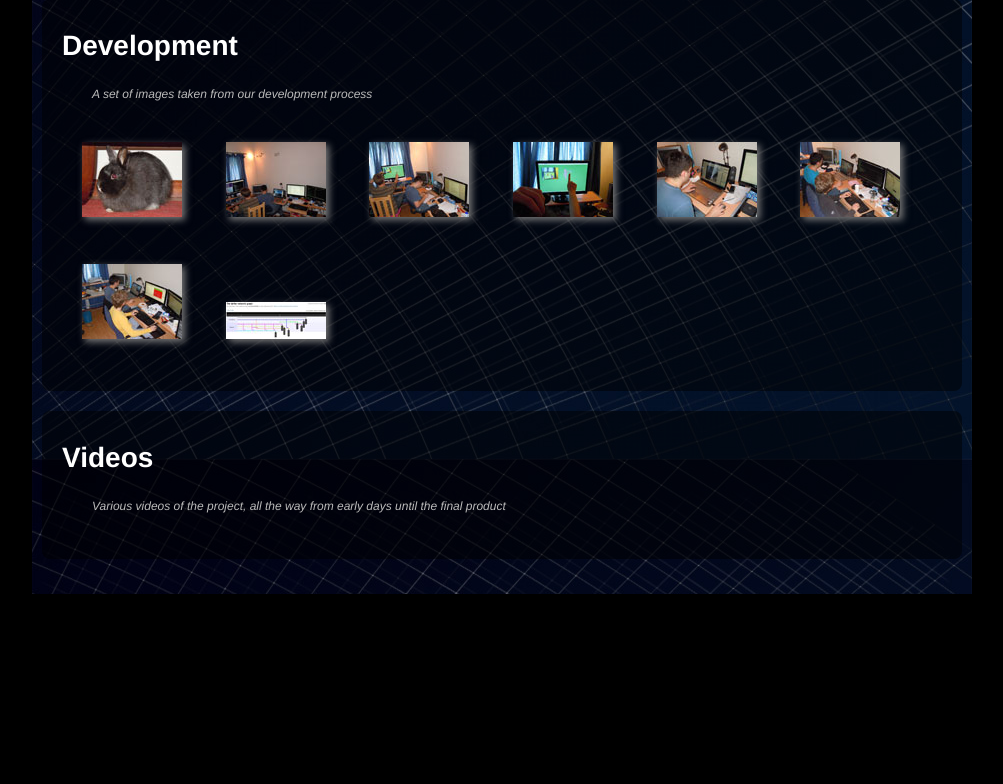
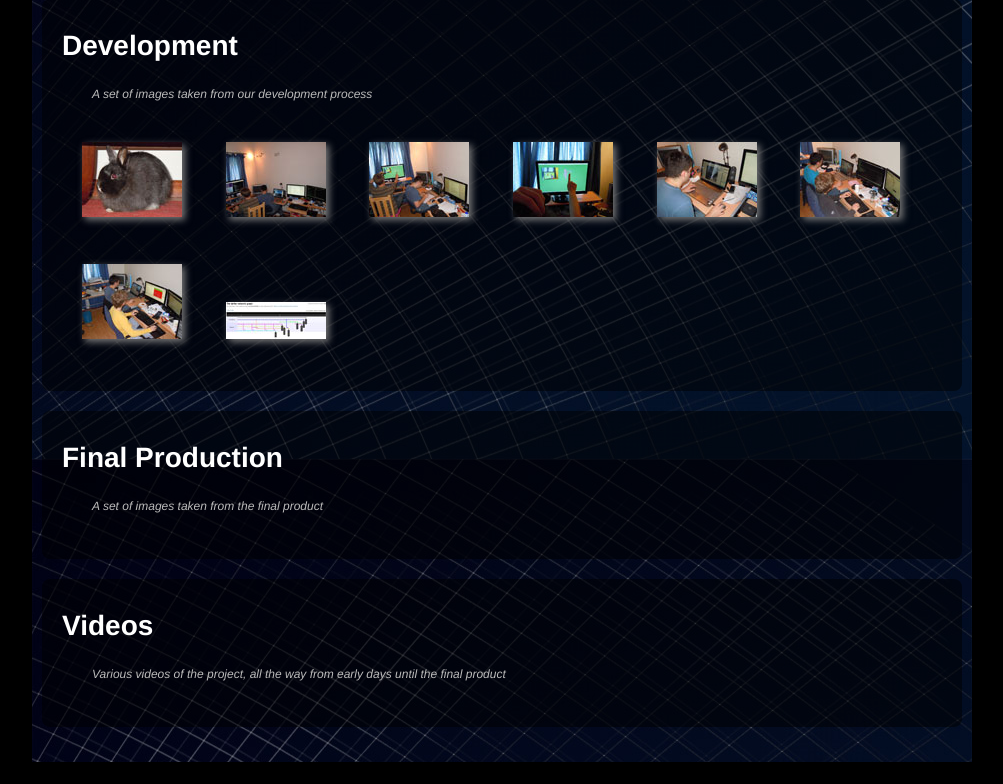
Before and after one commit to rewolf/defter, a PHP site: page /gallery.php in a window 1280 px wide. Shown: the part 503-1287 px from the top of the page, without its empty margins (138-1141 px from the left). Before the commit the page ends 1097 px from the top, so only its background shows below. Run offline with PHP 8.4, Linux system fonts and the light colour scheme.

Commit message:
Starting work on production gallery

```diff
--- a/gallery.php
+++ b/gallery.php
@@ -120,6 +120,21 @@
           </div>
         </section>
 
+        <!-- Production Shots -->
+        <section>
+          <header>
+            <h2>Final Production</h2>
+            <p>
+              A set of images taken from the final product
+            </p>
+          </header>
+          <div>
+            <?php
+              insert_gallery("final");
+            ?>
+          </div>
+        </section>
+
         <!-- Videos -->
         <section>
           <header>
--- /dev/null
+++ b/gallery/final/_details.txt
@@ -0,0 +1,8 @@
+# #'s are comments
+# $'s denote extra detail. First title then caption
+#
+# Structure
+# FileName
+# $Title
+# $Caption
+#
```
